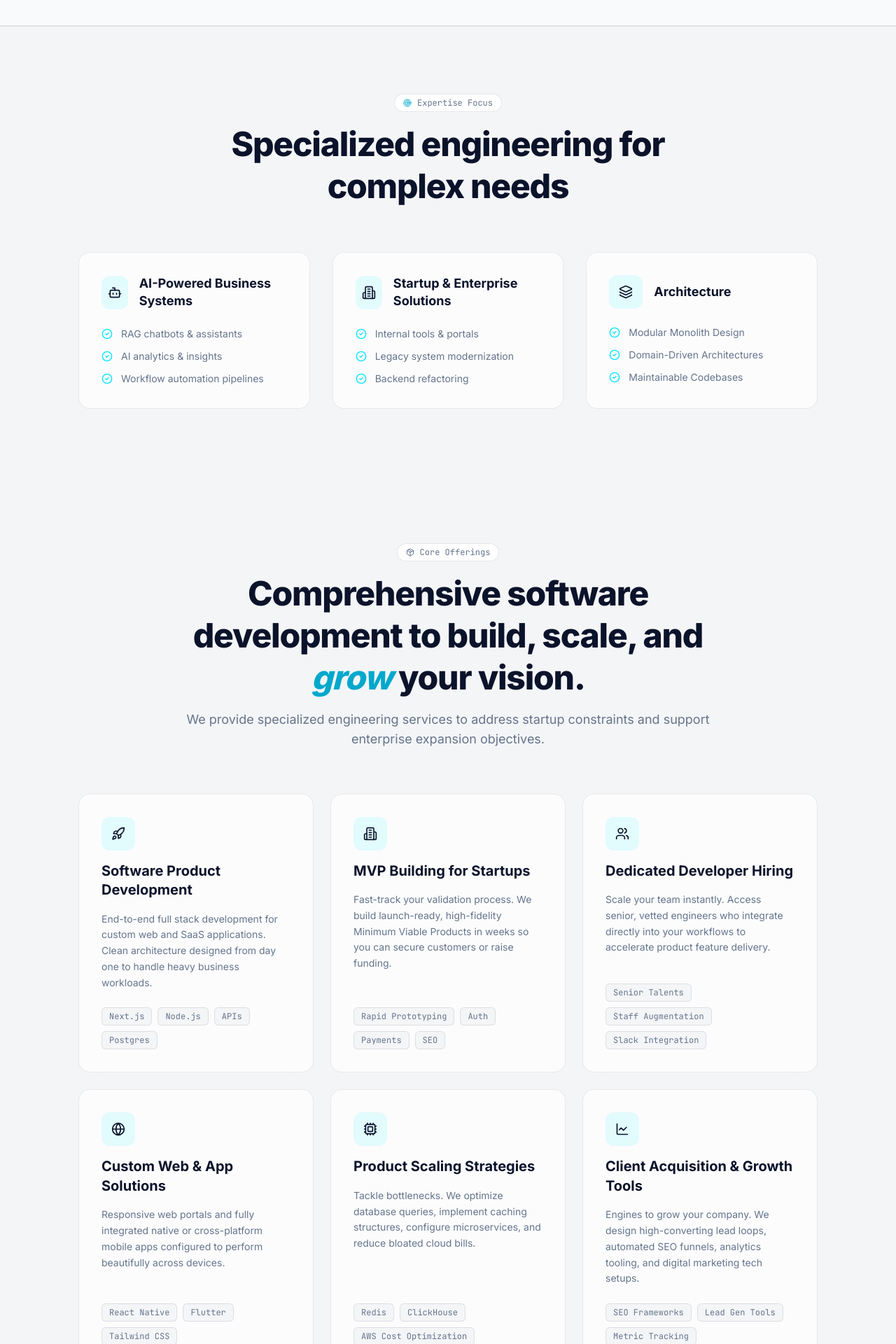
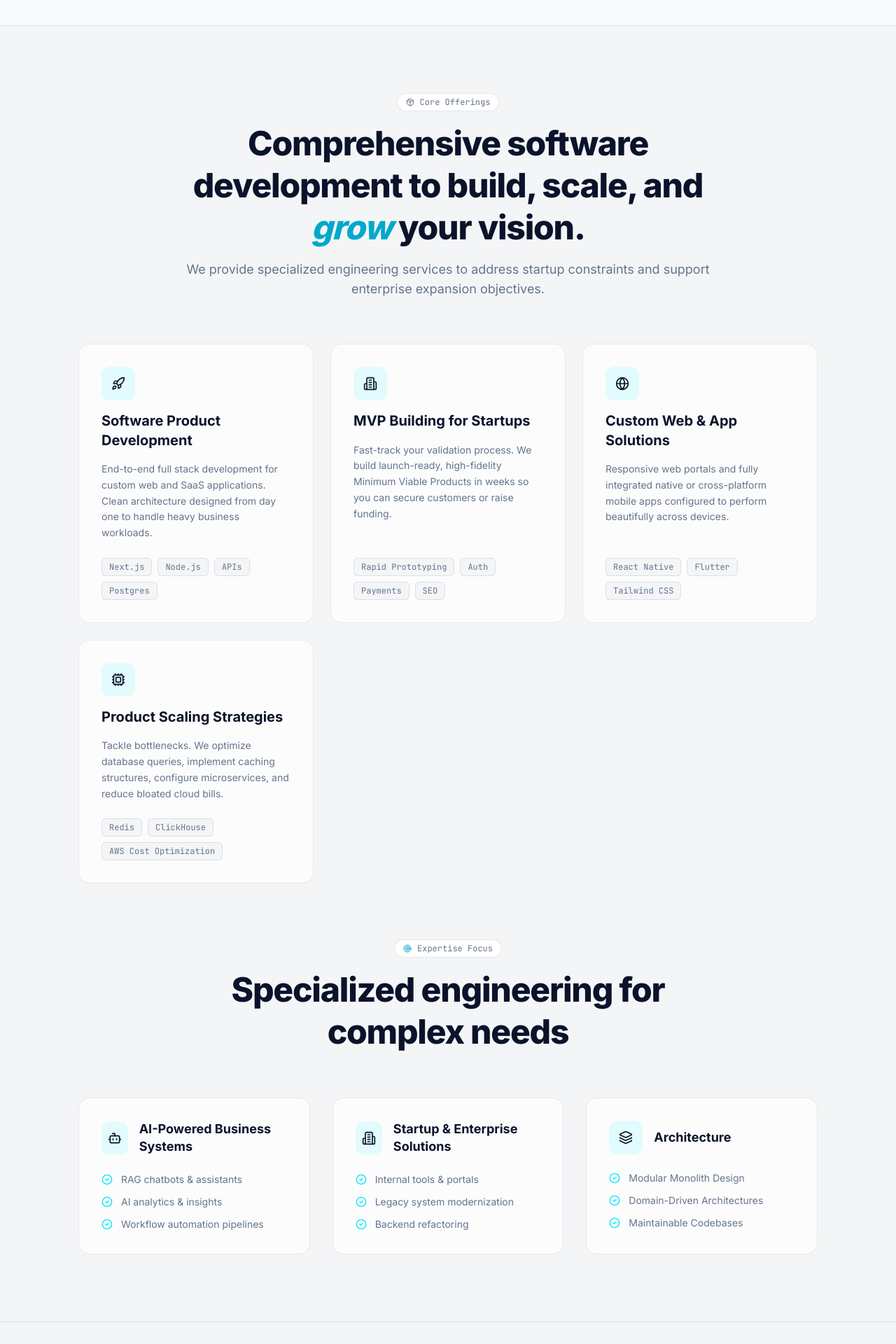
Before and after one commit to nVirendra/aaibliss_org, a Next.js app: page / in a window 1280 px wide. Shown: the part 3280-5200 px from the top of the page at 70% size. Built offline with nearby package versions, Linux system fonts and the light colour scheme.

Commit message:
added Expertise Focus below core offering section

```diff
--- a/src/app/page.js
+++ b/src/app/page.js
@@ -218,6 +218,24 @@ const About = () => (
 
 /* ── Services Section ── */
 const Services = () => {
+  const areas = [
+    {
+      title: "AI-Powered Business Systems",
+      items: ["RAG chatbots & assistants", "AI analytics & insights", "Workflow automation pipelines"],
+      icon: Bot
+    },
+    {
+      title: "Startup & Enterprise Solutions",
+      items: ["Internal tools & portals", "Legacy system modernization", "Backend refactoring"],
+      icon: Building2
+    },
+    {
+      title: "Architecture",
+      items: ["Modular Monolith Design", "Domain-Driven Architectures", "Maintainable Codebases"],
+      icon: Layers
+    }
+  ]
+
   const businessServices = [
     {
       icon: Rocket,
@@ -231,12 +249,7 @@ const Services = () => {
       desc: "Fast-track your validation process. We build launch-ready, high-fidelity Minimum Viable Products in weeks so you can secure customers or raise funding.",
       tags: ["Rapid Prototyping", "Auth", "Payments", "SEO"]
     },
-    {
-      icon: Users,
-      title: "Dedicated Developer Hiring",
-      desc: "Scale your team instantly. Access senior, vetted engineers who integrate directly into your workflows to accelerate product feature delivery.",
-      tags: ["Senior Talents", "Staff Augmentation", "Slack Integration"]
-    },
+
     {
       icon: Globe,
       title: "Custom Web & App Solutions",
@@ -249,12 +262,7 @@ const Services = () => {
       desc: "Tackle bottlenecks. We optimize database queries, implement caching structures, configure microservices, and reduce bloated cloud bills.",
       tags: ["Redis", "ClickHouse", "AWS Cost Optimization"]
     },
-    {
-      icon: LineChart,
-      title: "Client Acquisition & Growth Tools",
-      desc: "Engines to grow your company. We design high-converting lead loops, automated SEO funnels, analytics tooling, and digital marketing tech setups.",
-      tags: ["SEO Frameworks", "Lead Gen Tools", "Metric Tracking"]
-    }
+
   ]
 
   return (
@@ -291,6 +299,40 @@ const Services = () => {
                     </span>
                   ))}
                 </div>
+              </div>
+            )
+          })}
+        </div>
+
+        {/* Expertise Focus Sub-section */}
+        <div className="text-center max-w-2xl mx-auto mt-20 mb-16 space-y-4">
+          <div className="inline-flex items-center gap-2 px-3 py-1 rounded-full bg-white border border-[#0B132B]/10 text-[#64748B] text-xs font-mono">
+            <Target size={12} className="text-[#00A8CC]" /> Expertise Focus
+          </div>
+          <h2 className="text-3xl md:text-5xl font-extrabold text-[#0B132B] tracking-tight leading-tight">
+            Specialized engineering for complex needs
+          </h2>
+        </div>
+
+        <div className="grid grid-cols-1 md:grid-cols-3 gap-8">
+          {areas.map((area, idx) => {
+            const Icon = area.icon
+            return (
+              <div key={idx} className="glass-panel p-8 rounded-2xl bg-white border border-[#0B132B]/10 flex flex-col h-full hover:scale-[1.02] transition-transform duration-300">
+                <div className="flex items-center gap-4 mb-6">
+                  <div className="w-12 h-12 rounded-xl bg-[#00E5FF]/10 flex items-center justify-center">
+                    <Icon size={20} className="text-[#0B132B]" />
+                  </div>
+                  <h3 className="text-[#0B132B] text-lg font-bold leading-snug">{area.title}</h3>
+                </div>
+                <ul className="space-y-3 flex-grow list-none">
+                  {area.items.map((item, iIdx) => (
+                    <li key={iIdx} className="flex items-center gap-3 text-[#64748B] text-sm">
+                      <CheckCircle2 size={16} className="text-[#00E5FF] flex-shrink-0" />
+                      <span>{item}</span>
+                    </li>
+                  ))}
+                </ul>
               </div>
             )
           })}
@@ -1004,66 +1046,6 @@ const ProjectModal = ({ onClose }) => {
   )
 }
 
-/* ── Focus Areas Section ── */
-const FocusAreas = () => {
-  const areas = [
-    {
-      title: "AI-Powered Business Systems",
-      items: ["RAG chatbots & assistants", "AI analytics & insights", "Workflow automation pipelines"],
-      icon: Bot
-    },
-    {
-      title: "Startup & Enterprise Solutions",
-      items: ["Internal tools & portals", "Legacy system modernization", "Backend refactoring"],
-      icon: Building2
-    },
-    {
-      title: "Architecture",
-      items: ["Modular Monolith Design", "Domain-Driven Architectures", "Maintainable Codebases"],
-      icon: Layers
-    }
-  ]
-
-  return (
-    <section className="py-24 bg-[#F4F5F7] border-t border-[#0B132B]/10 scroll-mt-10">
-      <div className="max-w-6xl mx-auto px-6 md:px-12">
-        <div className="text-center max-w-2xl mx-auto mb-16 space-y-4">
-          <div className="inline-flex items-center gap-2 px-3 py-1 rounded-full bg-white border border-[#0B132B]/10 text-[#64748B] text-xs font-mono">
-            <Target size={12} className="text-[#00A8CC]" /> Expertise Focus
-          </div>
-          <h2 className="text-3xl md:text-5xl font-extrabold text-[#0B132B] tracking-tight leading-tight">
-            Specialized engineering for complex needs
-          </h2>
-        </div>
-
-        <div className="grid grid-cols-1 md:grid-cols-3 gap-8">
-          {areas.map((area, idx) => {
-            const Icon = area.icon
-            return (
-              <div key={idx} className="glass-panel p-8 rounded-2xl bg-white border border-[#0B132B]/10 flex flex-col h-full hover:scale-[1.02] transition-transform duration-300">
-                <div className="flex items-center gap-4 mb-6">
-                  <div className="w-12 h-12 rounded-xl bg-[#00E5FF]/10 flex items-center justify-center">
-                    <Icon size={20} className="text-[#0B132B]" />
-                  </div>
-                  <h3 className="text-[#0B132B] text-lg font-bold leading-snug">{area.title}</h3>
-                </div>
-                <ul className="space-y-3 flex-grow list-none">
-                  {area.items.map((item, iIdx) => (
-                    <li key={iIdx} className="flex items-center gap-3 text-[#64748B] text-sm">
-                      <CheckCircle2 size={16} className="text-[#00E5FF] flex-shrink-0" />
-                      <span>{item}</span>
-                    </li>
-                  ))}
-                </ul>
-              </div>
-            )
-          })}
-        </div>
-      </div>
-    </section>
-  )
-}
-
 /* ── How We Work Section ── */
 const HowWeWork = () => {
   const steps = [
@@ -1153,7 +1135,6 @@ export default function HomePage() {
       <About />
       <TechStack />
       <HowWeWork />
-      <FocusAreas />
       <Services />
       <Learners />
       <CaseStudies />
```
